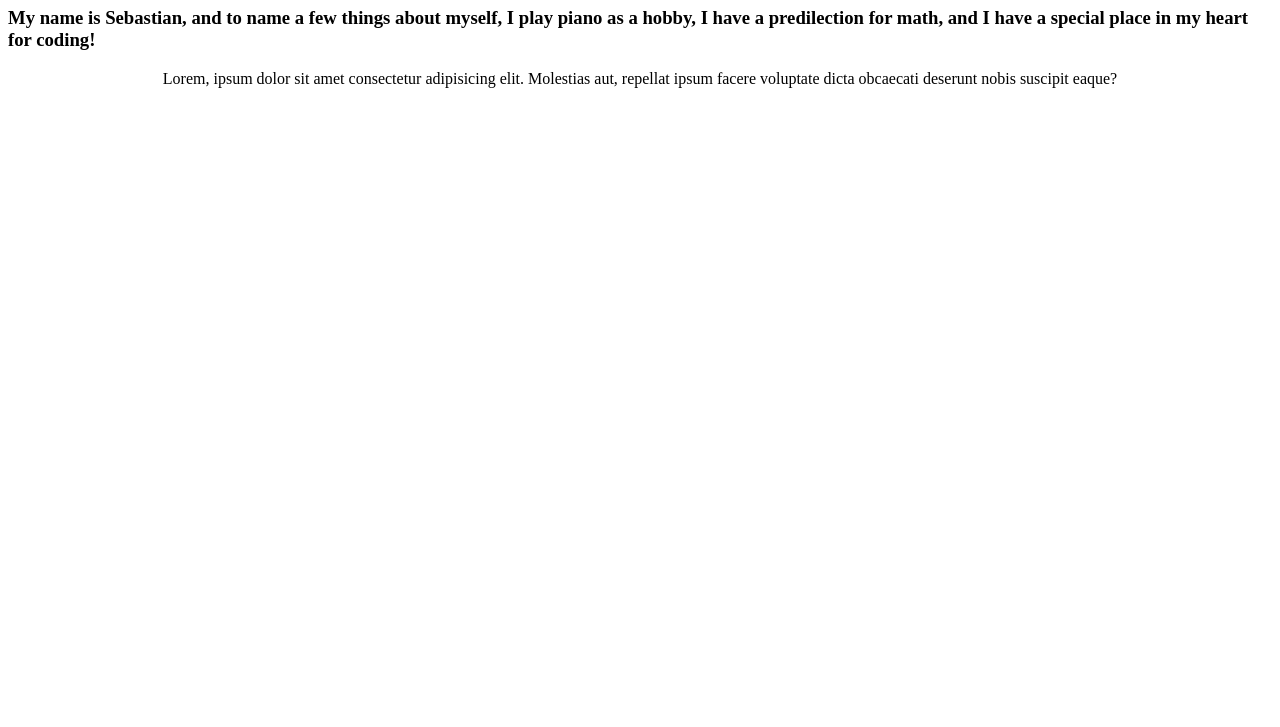
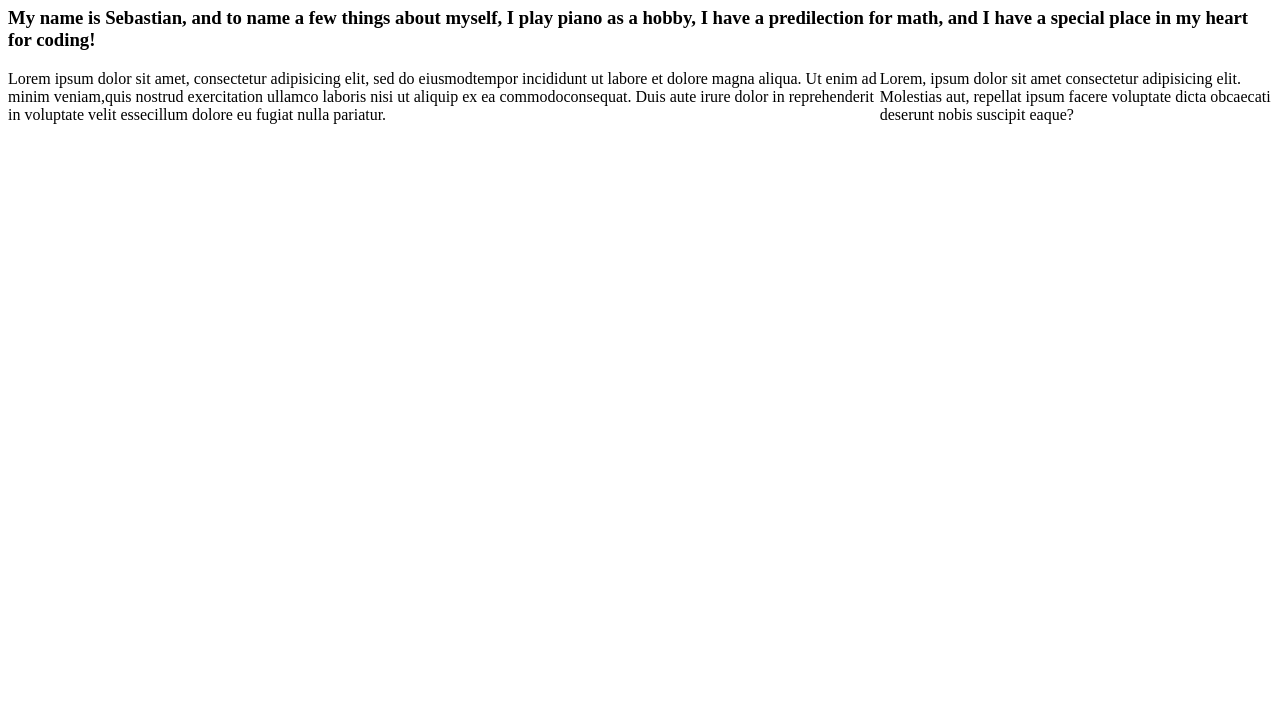
Before and after one commit to SebastianJeanF/SebastianJeanF.github.io, a plain HTML site: page index.html in a window 1280 px wide. Shown: the part 73-800 px from the top of the page. Drawn offline with Linux system fonts and the light colour scheme.

Commit message:
Update index.html

```diff
--- a/index.html
+++ b/index.html
@@ -7,7 +7,7 @@
       I play piano as a hobby, I have a predilection for math,
       and I have a special place in my heart for coding!</h3>
     <main style="display: flex; justify-content: center;">
-      <divLorem ipsum dolor sit amet, consectetur adipisicing elit, sed do eiusmodtempor incididunt ut labore et dolore magna aliqua. Ut enim ad minim veniam,quis nostrud exercitation ullamco laboris nisi ut aliquip ex ea commodoconsequat. Duis aute irure dolor in reprehenderit in voluptate velit essecillum dolore eu fugiat nulla pariatur.</div>
+      <div>Lorem ipsum dolor sit amet, consectetur adipisicing elit, sed do eiusmodtempor incididunt ut labore et dolore magna aliqua. Ut enim ad minim veniam,quis nostrud exercitation ullamco laboris nisi ut aliquip ex ea commodoconsequat. Duis aute irure dolor in reprehenderit in voluptate velit essecillum dolore eu fugiat nulla pariatur.</div>
       <div>Lorem, ipsum dolor sit amet consectetur adipisicing elit. Molestias aut, repellat ipsum facere voluptate dicta obcaecati deserunt nobis suscipit eaque?</div>
     </main
     </body>
```
